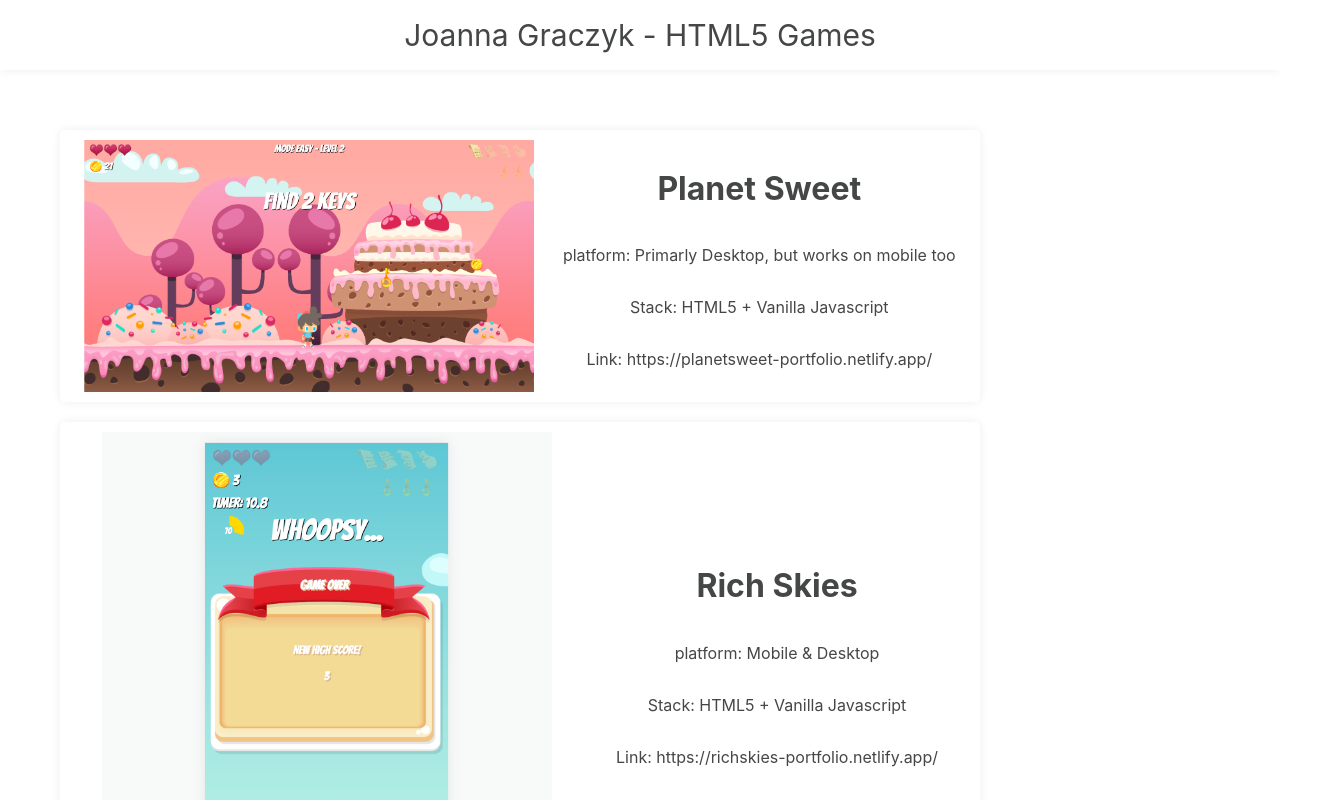
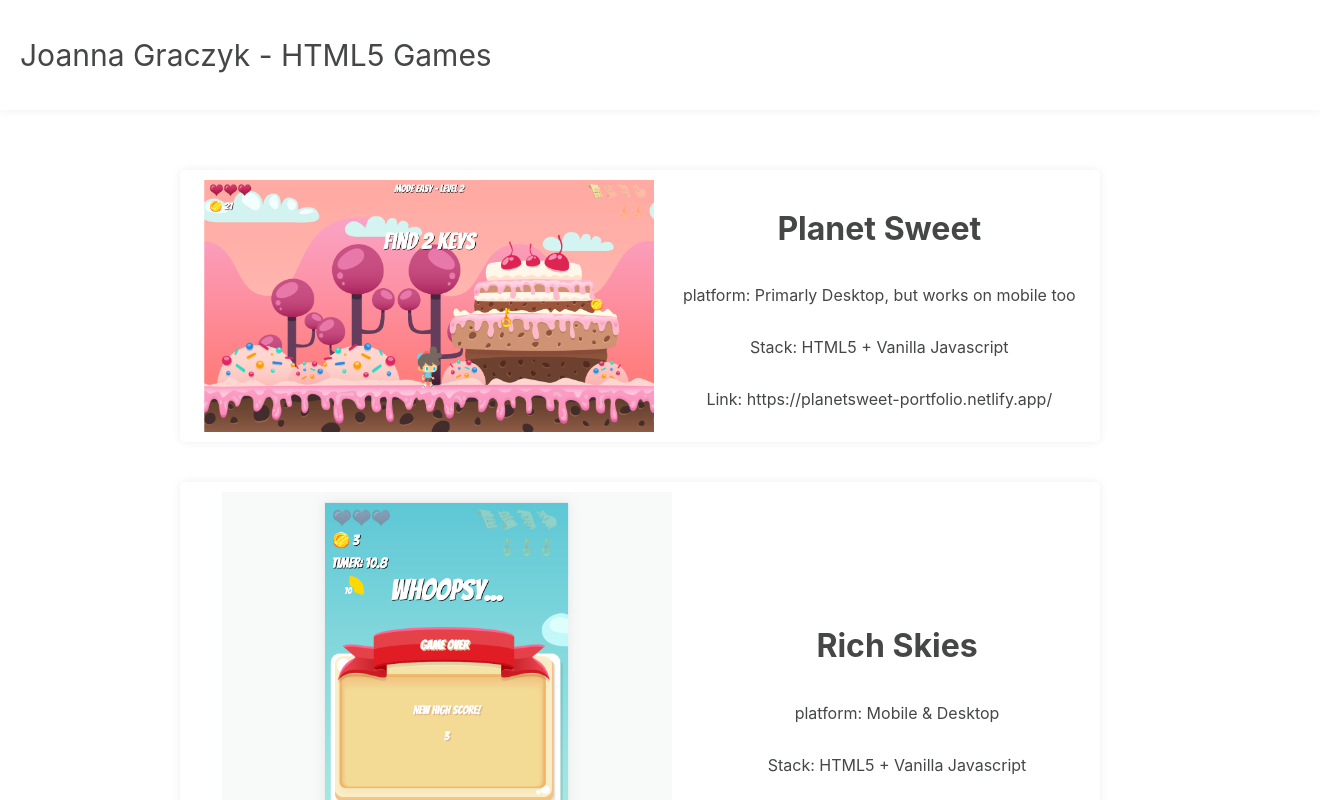
Before and after one commit to jogracz/games-portfolio, a React (Create React App) app: page / in a window 1280 px wide. Shown: the top 800 px of the page, 1320 px wide, since content can reach past the window. Built offline with nearby package versions, Linux system fonts and the light colour scheme.

Commit message:
Add css comments

```diff
--- a/src/App.tsx
+++ b/src/App.tsx
@@ -14,14 +14,27 @@ import { Header, ContentCard } from "./components";
 import "./App.css";
 
 const ContentWrapper = styled.div`
+  /* size */
+  height: calc(100% - ${MENU_HEIGHT}px);
+  /* white space */
+  padding: 40px;
+  /* text */
   color: ${primaryForeground};
-  height: calc(100% - ${MENU_HEIGHT}px);
-  padding: 40px;
+  /* flex */
+  display: flex;
+  flex-direction: column;
+  align-items: center;
+  /* media queries */
   @media (max-width: ${MOBILE_BREAKPOINT}px) {
     padding-left: ${MOBILE_SIDE_PADDING}px;
     padding-right: ${MOBILE_SIDE_PADDING}px;
   }
 `;
+// TODO:
+// confetti background
+// header in description
+// connect links _blank target
+// linkedin & email
 
 function App() {
   return (
--- a/src/components/Header.tsx
+++ b/src/components/Header.tsx
@@ -5,14 +5,20 @@ import { primaryForeground, secondaryForeground } from "../constants/colors";
 import { MENU_HEIGHT } from "../constants";
 
 const HeaderWrapper = styled.div`
+  /* size */
   width: 100%;
   height: ${MENU_HEIGHT}px;
+  /* flex */
   display: flex;
   align-items: center;
-  justify-content: space-around;
-  box-shadow: 0 0 10px #eee;
+  /* white space */
+  padding: 20px 20px 20px 20px;
+  /* text */
   color: ${primaryForeground};
   font-size: 30px;
+  /* other */
+  box-shadow: 0 0 10px #eee;
+  /* links */
   a {
     color: ${primaryForeground};
     :hover {
```
